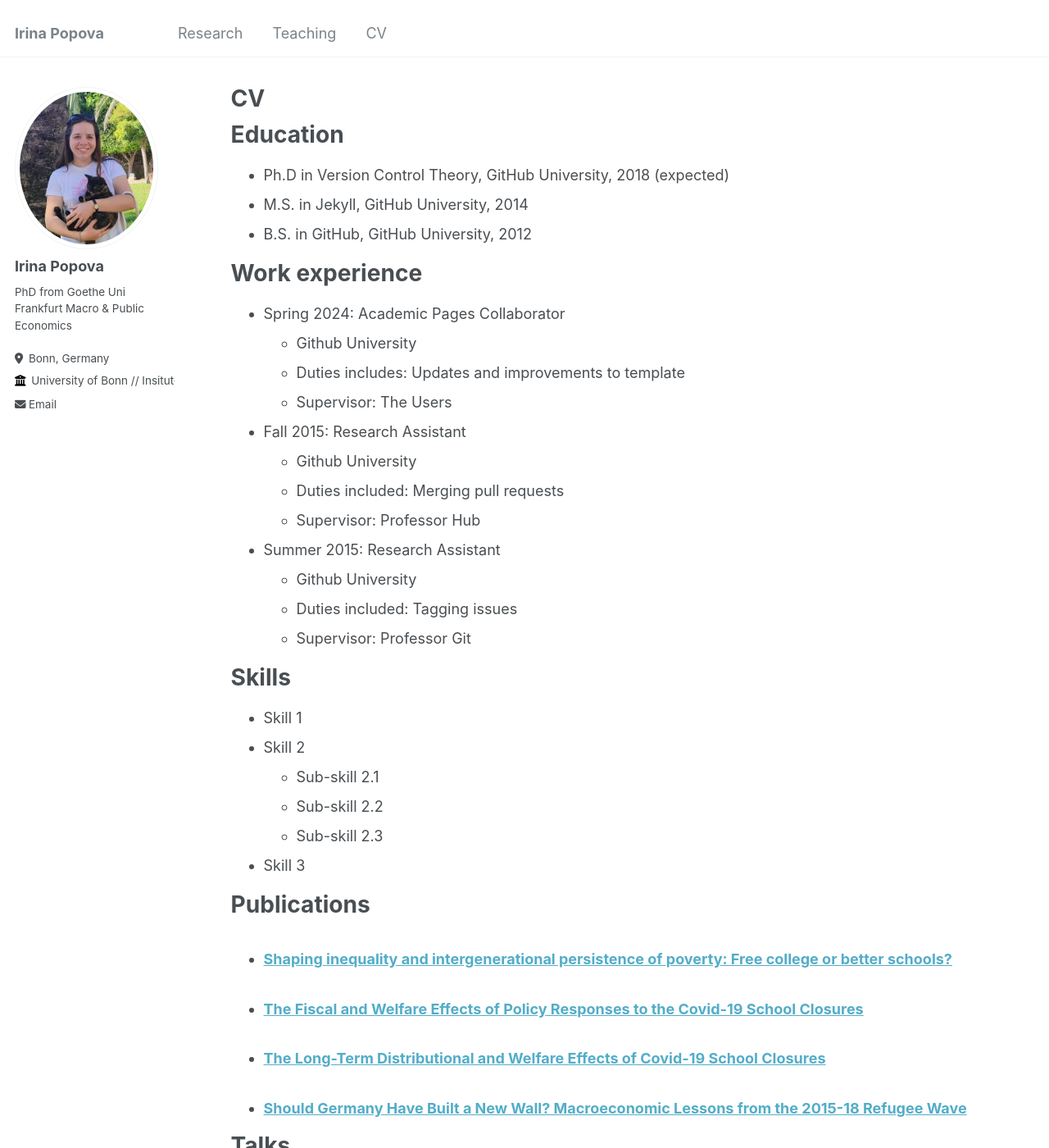
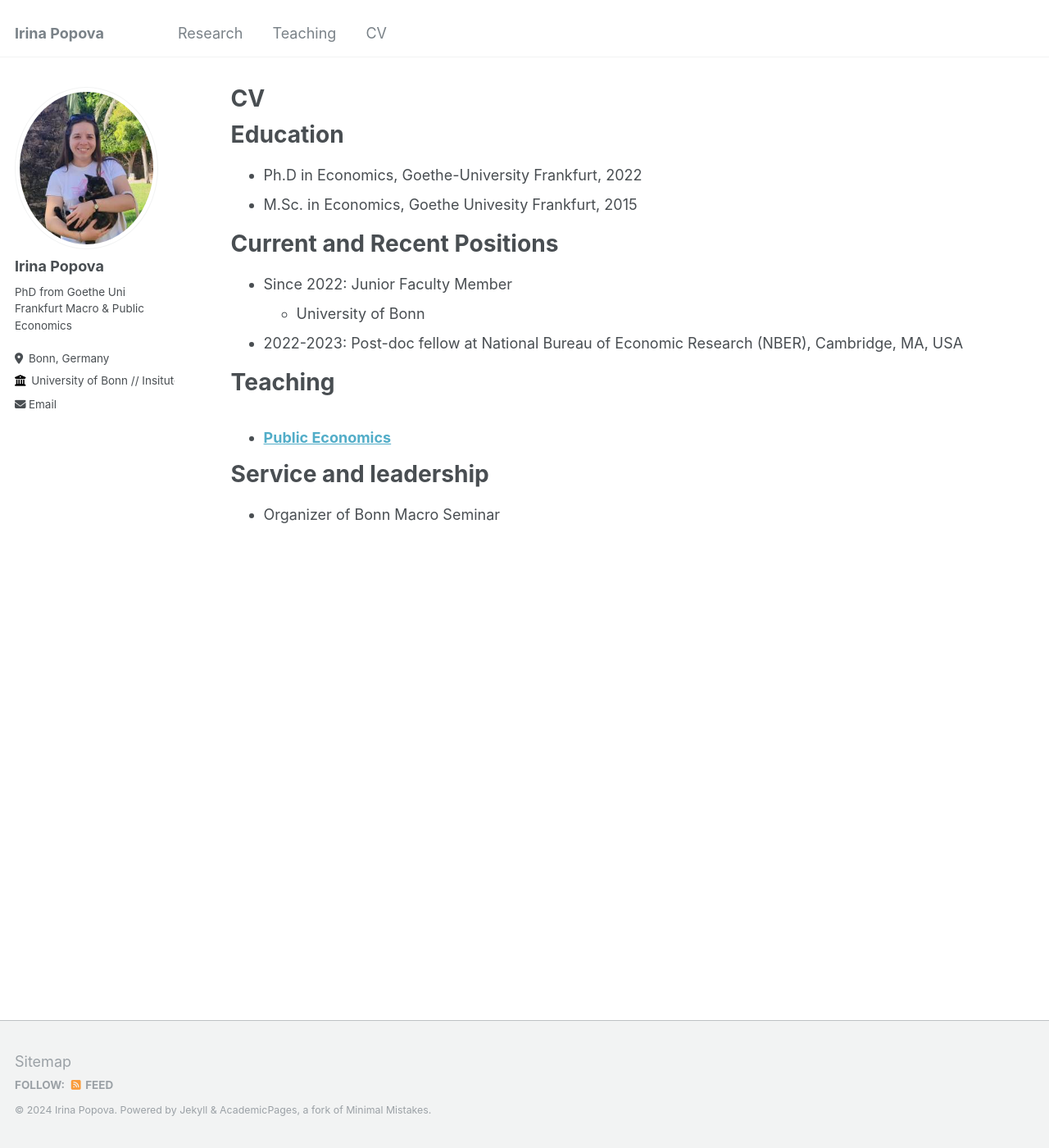
Before and after one commit to theta73/theta73.github.io, a Jekyll site: the page built from _pages/cv.md, in a window 1280 px wide and 1400 px high. Shown: the whole window at 82% size. Built offline with Jekyll 4.4.1, drawn with Linux system fonts in a browser that asks for light colours; some of the changed text lies outside the part shown.

Commit message:
Update cv.md

```diff
--- a/_pages/cv.md
+++ b/_pages/cv.md
@@ -11,47 +11,15 @@ redirect_from:
 
 Education
 ======
-* Ph.D in Version Control Theory, GitHub University, 2018 (expected)
-* M.S. in Jekyll, GitHub University, 2014
-* B.S. in GitHub, GitHub University, 2012
+* Ph.D in Economics, Goethe-University Frankfurt, 2022
+* M.Sc. in Economics, Goethe Univesity Frankfurt, 2015
 
-Work experience
+Current and Recent Positions
 ======
-* Spring 2024: Academic Pages Collaborator
-  * Github University
-  * Duties includes: Updates and improvements to template
-  * Supervisor: The Users
+* Since 2022: Junior Faculty Member
+  * University of Bonn
 
-* Fall 2015: Research Assistant
-  * Github University
-  * Duties included: Merging pull requests
-  * Supervisor: Professor Hub
-
-* Summer 2015: Research Assistant
-  * Github University
-  * Duties included: Tagging issues
-  * Supervisor: Professor Git
-
-Skills
-======
-* Skill 1
-* Skill 2
-  * Sub-skill 2.1
-  * Sub-skill 2.2
-  * Sub-skill 2.3
-* Skill 3
-
-Publications
-======
-  <ul>{% for post in site.publications reversed %}
-    {% include archive-single-cv.html %}
-  {% endfor %}</ul>
-
-Talks
-======
-  <ul>{% for post in site.talks reversed %}
-    {% include archive-single-talk-cv.html  %}
-  {% endfor %}</ul>
+* 2022-2023: Post-doc fellow at National Bureau of Economic Research (NBER), Cambridge, MA, USA
 
 Teaching
 ======
@@ -61,4 +29,4 @@ Teaching
 
 Service and leadership
 ======
-* Currently signed in to 43 different slack teams
+* Organizer of Bonn Macro Seminar
```
